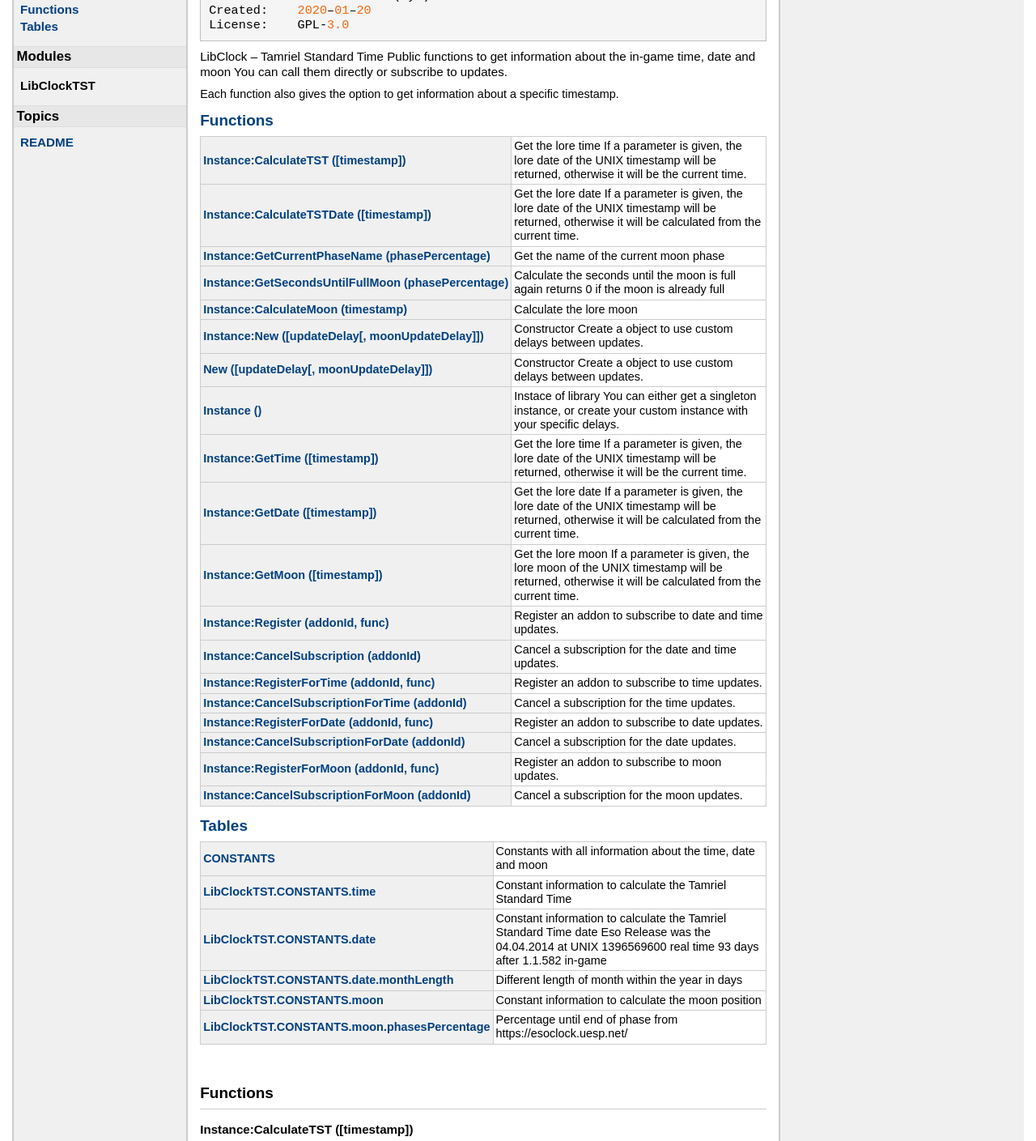
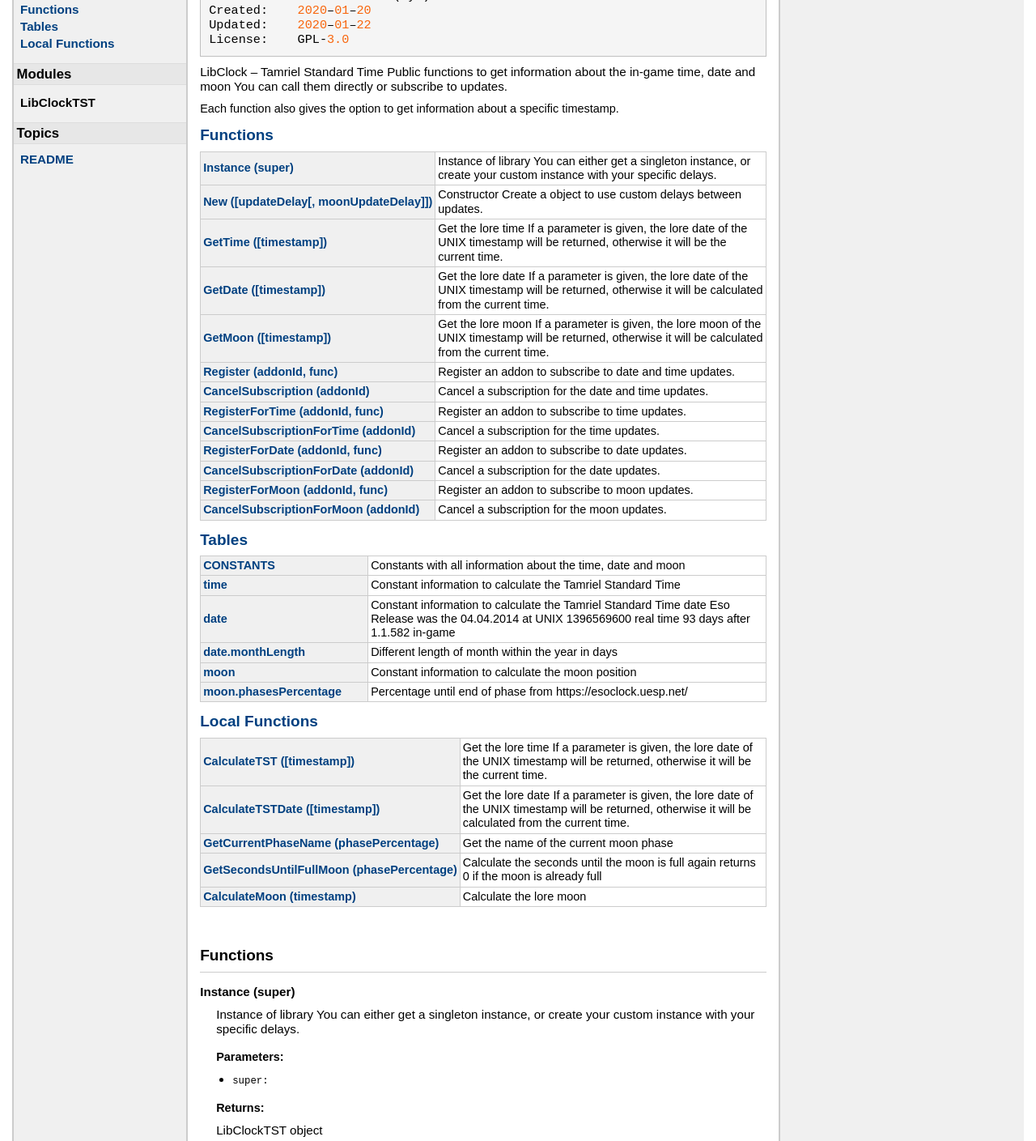
Before and after one commit to Tyxz/-ESO--ingame--LibClock---Tamriel-Standard-Time, a plain HTML site: page docs/index.html in a window 1280 px wide. Shown: the part 130-1539 px from the top of the page at 81% size. Drawn offline with Linux system fonts and the light colour scheme.

Commit message:
CONSTANTS now constant and functions only accessible from object

```diff
--- a/docs/index.html
+++ b/docs/index.html
@@ -31,6 +31,7 @@
 <ul>
 <li><a href="#Functions">Functions</a></li>
 <li><a href="#Tables">Tables</a></li>
+<li><a href="#Local_Functions">Local Functions</a></li>
 </ul>
 
 
@@ -48,10 +49,11 @@
 <div id="content">
 
 <h1>Module <code>LibClockTST</code></h1>
-<p>Project:    LibClock &ndash; Tamriel Standard Time
+<p>Location:   Lib/LibClockTST.lua
 <pre>
 Author:     Arne Rantzen (Tyx)
 Created:    <span class="number">2020</span>&ndash;<span class="number">01</span>&ndash;<span class="number">20</span>
+Updated:    <span class="number">2020</span>&ndash;<span class="number">01</span>&ndash;<span class="number">22</span>
 License:    GPL-<span class="number">3.0</span>
 </pre>
  LibClock &ndash; Tamriel Standard Time
@@ -63,34 +65,10 @@ License:    GPL-<span class="number">3.0</span>
 <h2><a href="#Functions">Functions</a></h2>
 <table class="function_list">
 	<tr>
-	<td class="name" nowrap><a href="#Instance:CalculateTST">Instance:CalculateTST ([timestamp])</a></td>
-	<td class="summary">Get the lore time
- If a parameter is given, the lore date of the UNIX timestamp will be returned,
- otherwise it will be the current time.</td>
-	</tr>
-	<tr>
-	<td class="name" nowrap><a href="#Instance:CalculateTSTDate">Instance:CalculateTSTDate ([timestamp])</a></td>
-	<td class="summary">Get the lore date
- If a parameter is given, the lore date of the UNIX timestamp will be returned,
- otherwise it will be calculated from the current time.</td>
-	</tr>
-	<tr>
-	<td class="name" nowrap><a href="#Instance:GetCurrentPhaseName">Instance:GetCurrentPhaseName (phasePercentage)</a></td>
-	<td class="summary">Get the name of the current moon phase</td>
-	</tr>
-	<tr>
-	<td class="name" nowrap><a href="#Instance:GetSecondsUntilFullMoon">Instance:GetSecondsUntilFullMoon (phasePercentage)</a></td>
-	<td class="summary">Calculate the seconds until the moon is full again
- returns 0 if the moon is already full</td>
-	</tr>
-	<tr>
-	<td class="name" nowrap><a href="#Instance:CalculateMoon">Instance:CalculateMoon (timestamp)</a></td>
-	<td class="summary">Calculate the lore moon</td>
-	</tr>
-	<tr>
-	<td class="name" nowrap><a href="#Instance:New">Instance:New ([updateDelay[, moonUpdateDelay]])</a></td>
-	<td class="summary">Constructor
- Create a object to use custom delays between updates.</td>
+	<td class="name" nowrap><a href="#Instance">Instance (super)</a></td>
+	<td class="summary">Instance of library
+ You can either get a singleton instance,
+ or create your custom instance with your specific delays.</td>
 	</tr>
 	<tr>
 	<td class="name" nowrap><a href="#New">New ([updateDelay[, moonUpdateDelay]])</a></td>
@@ -98,59 +76,53 @@ License:    GPL-<span class="number">3.0</span>
  Create a object to use custom delays between updates.</td>
 	</tr>
 	<tr>
-	<td class="name" nowrap><a href="#Instance">Instance ()</a></td>
-	<td class="summary">Instace of library
- You can either get a singleton instance,
- or create your custom instance with your specific delays.</td>
-	</tr>
-	<tr>
-	<td class="name" nowrap><a href="#Instance:GetTime">Instance:GetTime ([timestamp])</a></td>
+	<td class="name" nowrap><a href="#GetTime">GetTime ([timestamp])</a></td>
 	<td class="summary">Get the lore time
  If a parameter is given, the lore date of the UNIX timestamp will be returned,
  otherwise it will be the current time.</td>
 	</tr>
 	<tr>
-	<td class="name" nowrap><a href="#Instance:GetDate">Instance:GetDate ([timestamp])</a></td>
+	<td class="name" nowrap><a href="#GetDate">GetDate ([timestamp])</a></td>
 	<td class="summary">Get the lore date
  If a parameter is given, the lore date of the UNIX timestamp will be returned,
  otherwise it will be calculated from the current time.</td>
 	</tr>
 	<tr>
-	<td class="name" nowrap><a href="#Instance:GetMoon">Instance:GetMoon ([timestamp])</a></td>
+	<td class="name" nowrap><a href="#GetMoon">GetMoon ([timestamp])</a></td>
 	<td class="summary">Get the lore moon
  If a parameter is given, the lore moon of the UNIX timestamp will be returned,
  otherwise it will be calculated from the current time.</td>
 	</tr>
 	<tr>
-	<td class="name" nowrap><a href="#Instance:Register">Instance:Register (addonId, func)</a></td>
+	<td class="name" nowrap><a href="#Register">Register (addonId, func)</a></td>
 	<td class="summary">Register an addon to subscribe to date and time updates.</td>
 	</tr>
 	<tr>
-	<td class="name" nowrap><a href="#Instance:CancelSubscription">Instance:CancelSubscription (addonId)</a></td>
+	<td class="name" nowrap><a href="#CancelSubscription">CancelSubscription (addonId)</a></td>
 	<td class="summary">Cancel a subscription for the date and time updates.</td>
 	</tr>
 	<tr>
-	<td class="name" nowrap><a href="#Instance:RegisterForTime">Instance:RegisterForTime (addonId, func)</a></td>
+	<td class="name" nowrap><a href="#RegisterForTime">RegisterForTime (addonId, func)</a></td>
 	<td class="summary">Register an addon to subscribe to time updates.</td>
 	</tr>
 	<tr>
-	<td class="name" nowrap><a href="#Instance:CancelSubscriptionForTime">Instance:CancelSubscriptionForTime (addonId)</a></td>
+	<td class="name" nowrap><a href="#CancelSubscriptionForTime">CancelSubscriptionForTime (addonId)</a></td>
 	<td class="summary">Cancel a subscription for the time updates.</td>
 	</tr>
 	<tr>
-	<td class="name" nowrap><a href="#Instance:RegisterForDate">Instance:RegisterForDate (addonId, func)</a></td>
+	<td class="name" nowrap><a href="#RegisterForDate">RegisterForDate (addonId, func)</a></td>
 	<td class="summary">Register an addon to subscribe to date updates.</td>
 	</tr>
 	<tr>
-	<td class="name" nowrap><a href="#Instance:CancelSubscriptionForDate">Instance:CancelSubscriptionForDate (addonId)</a></td>
+	<td class="name" nowrap><a href="#CancelSubscriptionForDate">CancelSubscriptionForDate (addonId)</a></td>
 	<td class="summary">Cancel a subscription for the date updates.</td>
 	</tr>
 	<tr>
-	<td class="name" nowrap><a href="#Instance:RegisterForMoon">Instance:RegisterForMoon (addonId, func)</a></td>
+	<td class="name" nowrap><a href="#RegisterForMoon">RegisterForMoon (addonId, func)</a></td>
 	<td class="summary">Register an addon to subscribe to moon updates.</td>
 	</tr>
 	<tr>
-	<td class="name" nowrap><a href="#Instance:CancelSubscriptionForMoon">Instance:CancelSubscriptionForMoon (addonId)</a></td>
+	<td class="name" nowrap><a href="#CancelSubscriptionForMoon">CancelSubscriptionForMoon (addonId)</a></td>
 	<td class="summary">Cancel a subscription for the moon updates.</td>
 	</tr>
 </table>
@@ -161,26 +133,54 @@ License:    GPL-<span class="number">3.0</span>
 	<td class="summary">Constants with all information about the time, date and moon</td>
 	</tr>
 	<tr>
-	<td class="name" nowrap><a href="#LibClockTST.CONSTANTS.time">LibClockTST.CONSTANTS.time</a></td>
+	<td class="name" nowrap><a href="#time">time</a></td>
 	<td class="summary">Constant information to calculate the Tamriel Standard Time</td>
 	</tr>
 	<tr>
-	<td class="name" nowrap><a href="#LibClockTST.CONSTANTS.date">LibClockTST.CONSTANTS.date</a></td>
+	<td class="name" nowrap><a href="#date">date</a></td>
 	<td class="summary">Constant information to calculate the Tamriel Standard Time date
  Eso Release was the 04.04.2014 at UNIX 1396569600 real time
  93 days after 1.1.582 in-game</td>
 	</tr>
 	<tr>
-	<td class="name" nowrap><a href="#LibClockTST.CONSTANTS.date.monthLength">LibClockTST.CONSTANTS.date.monthLength</a></td>
+	<td class="name" nowrap><a href="#date.monthLength">date.monthLength</a></td>
 	<td class="summary">Different length of month within the year in days</td>
 	</tr>
 	<tr>
-	<td class="name" nowrap><a href="#LibClockTST.CONSTANTS.moon">LibClockTST.CONSTANTS.moon</a></td>
+	<td class="name" nowrap><a href="#moon">moon</a></td>
 	<td class="summary">Constant information to calculate the moon position</td>
 	</tr>
 	<tr>
-	<td class="name" nowrap><a href="#LibClockTST.CONSTANTS.moon.phasesPercentage">LibClockTST.CONSTANTS.moon.phasesPercentage</a></td>
+	<td class="name" nowrap><a href="#moon.phasesPercentage">moon.phasesPercentage</a></td>
 	<td class="summary">Percentage until end of phase  from https://esoclock.uesp.net/</td>
+	</tr>
+</table>
+<h2><a href="#Local_Functions">Local Functions</a></h2>
+<table class="function_list">
+	<tr>
+	<td class="name" nowrap><a href="#CalculateTST">CalculateTST ([timestamp])</a></td>
+	<td class="summary">Get the lore time
+ If a parameter is given, the lore date of the UNIX timestamp will be returned,
+ otherwise it will be the current time.</td>
+	</tr>
+	<tr>
+	<td class="name" nowrap><a href="#CalculateTSTDate">CalculateTSTDate ([timestamp])</a></td>
+	<td class="summary">Get the lore date
+ If a parameter is given, the lore date of the UNIX timestamp will be returned,
+ otherwise it will be calculated from the current time.</td>
+	</tr>
+	<tr>
+	<td class="name" nowrap><a href="#GetCurrentPhaseName">GetCurrentPhaseName (phasePercentage)</a></td>
+	<td class="summary">Get the name of the current moon phase</td>
+	</tr>
+	<tr>
+	<td class="name" nowrap><a href="#GetSecondsUntilFullMoon">GetSecondsUntilFullMoon (phasePercentage)</a></td>
+	<td class="summary">Calculate the seconds until the moon is full again
+ returns 0 if the moon is already full</td>
+	</tr>
+	<tr>
+	<td class="name" nowrap><a href="#CalculateMoon">CalculateMoon (timestamp)</a></td>
+	<td class="summary">Calculate the lore moon</td>
 	</tr>
 </table>
 
@@ -192,167 +192,27 @@ License:    GPL-<span class="number">3.0</span>
 
     <dl class="function">
     <dt>
-    <a name = "Instance:CalculateTST"></a>
-    <strong>Instance:CalculateTST ([timestamp])</strong>
+    <a name = "Instance"></a>
+    <strong>Instance (super)</strong>
     </dt>
     <dd>
-    Get the lore time
- If a parameter is given, the lore date of the UNIX timestamp will be returned,
- otherwise it will be the current time.
+    Instance of library
+ You can either get a singleton instance,
+ or create your custom instance with your specific delays.
 
 
     <h3>Parameters:</h3>
     <ul>
-        <li><span class="parameter">timestamp</span>
-         UNIX timestamp in s
-         (<em>optional</em>)
+        <li><span class="parameter">super</span>
+
+
         </li>
     </ul>
 
     <h3>Returns:</h3>
     <ol>
 
-        {hour, minute, second} table
-    </ol>
-
-
-
-
-</dd>
-    <dt>
-    <a name = "Instance:CalculateTSTDate"></a>
-    <strong>Instance:CalculateTSTDate ([timestamp])</strong>
-    </dt>
-    <dd>
-    Get the lore date
- If a parameter is given, the lore date of the UNIX timestamp will be returned,
- otherwise it will be calculated from the current time.
-
-
-    <h3>Parameters:</h3>
-    <ul>
-        <li><span class="parameter">timestamp</span>
-         UNIX timestamp in s
-         (<em>optional</em>)
-        </li>
-    </ul>
-
-    <h3>Returns:</h3>
-    <ol>
-
-        {era, year, month, day, weekDay} table
-    </ol>
-
-
-
-
-</dd>
-    <dt>
-    <a name = "Instance:GetCurrentPhaseName"></a>
-    <strong>Instance:GetCurrentPhaseName (phasePercentage)</strong>
-    </dt>
-    <dd>
-    Get the name of the current moon phase
-
-
-    <h3>Parameters:</h3>
-    <ul>
-        <li><span class="parameter">phasePercentage</span>
-         percentage already pased in the current phase
-        </li>
-    </ul>
-
-    <h3>Returns:</h3>
-    <ol>
-
-        current moon phase string
-    </ol>
-
-
-
-
-</dd>
-    <dt>
-    <a name = "Instance:GetSecondsUntilFullMoon"></a>
-    <strong>Instance:GetSecondsUntilFullMoon (phasePercentage)</strong>
-    </dt>
-    <dd>
-    Calculate the seconds until the moon is full again
- returns 0 if the moon is already full
-
-
-    <h3>Parameters:</h3>
-    <ul>
-        <li><span class="parameter">phasePercentage</span>
-         percentage already pased in the current phase
-        </li>
-    </ul>
-
-    <h3>Returns:</h3>
-    <ol>
-
-        number of seconds until the moon is full again
-    </ol>
-
-
-
-
-</dd>
-    <dt>
-    <a name = "Instance:CalculateMoon"></a>
-    <strong>Instance:CalculateMoon (timestamp)</strong>
-    </dt>
-    <dd>
-    Calculate the lore moon
-
-
-    <h3>Parameters:</h3>
-    <ul>
-        <li><span class="parameter">timestamp</span>
-         UNIX to be calculated from
-        </li>
-    </ul>
-
-    <h3>Returns:</h3>
-    <ol>
-
-        <p> moon object { percentageOfPhaseDone, currentPhaseName, isWaxing,</p>
-
-<pre><code>  percentageOfCurrentPhaseDone, secondsUntilNextPhase, daysUntilNextPhase,
-  secondsUntilFullMoon, daysUntilFullMoon, percentageOfFullMoon }
-</code></pre>
-
-    </ol>
-
-
-
-
-</dd>
-    <dt>
-    <a name = "Instance:New"></a>
-    <strong>Instance:New ([updateDelay[, moonUpdateDelay]])</strong>
-    </dt>
-    <dd>
-    Constructor
- Create a object to use custom delays between updates.
-
-
-    <h3>Parameters:</h3>
-    <ul>
-        <li><span class="parameter">updateDelay</span>
-         delays between two updates in ms to calculate the time and date
-         (<em>optional</em>)
-        </li>
-        <li><span class="parameter">moonUpdateDelay</span>
-         delays between two updates in ms to calculate the moon
-         (<em>optional</em>)
-        </li>
-    </ul>
-
-    <h3>Returns:</h3>
-    <ol>
-
-        Instance object
+        LibClockTST object
     </ol>
 
 
@@ -392,29 +252,8 @@ License:    GPL-<span class="number">3.0</span>
 
 </dd>
     <dt>
-    <a name = "Instance"></a>
-    <strong>Instance ()</strong>
-    </dt>
-    <dd>
-    Instace of library
- You can either get a singleton instance,
- or create your custom instance with your specific delays.
-
-
-
-    <h3>Returns:</h3>
-    <ol>
-
-        LibClockTST object
-    </ol>
-
-
-
-
-</dd>
-    <dt>
-    <a name = "Instance:GetTime"></a>
-    <strong>Instance:GetTime ([timestamp])</strong>
+    <a name = "GetTime"></a>
+    <strong>GetTime ([timestamp])</strong>
     </dt>
     <dd>
     Get the lore time
@@ -441,8 +280,8 @@ License:    GPL-<span class="number">3.0</span>
 
 </dd>
     <dt>
-    <a name = "Instance:GetDate"></a>
-    <strong>Instance:GetDate ([timestamp])</strong>
+    <a name = "GetDate"></a>
+    <strong>GetDate ([timestamp])</strong>
     </dt>
     <dd>
     Get the lore date
@@ -469,8 +308,8 @@ License:    GPL-<span class="number">3.0</span>
 
 </dd>
     <dt>
-    <a name = "Instance:GetMoon"></a>
-    <strong>Instance:GetMoon ([timestamp])</strong>
+    <a name = "GetMoon"></a>
+    <strong>GetMoon ([timestamp])</strong>
     </dt>
     <dd>
     Get the lore moon
@@ -502,8 +341,8 @@ License:    GPL-<span class="number">3.0</span>
 
 </dd>
     <dt>
-    <a name = "Instance:Register"></a>
-    <strong>Instance:Register (addonId, func)</strong>
+    <a name = "Register"></a>
+    <strong>Register (addonId, func)</strong>
     </dt>
     <dd>
     Register an addon to subscribe to date and time updates.
@@ -525,8 +364,8 @@ License:    GPL-<span class="number">3.0</span>
 
 </dd>
     <dt>
-    <a name = "Instance:CancelSubscription"></a>
-    <strong>Instance:CancelSubscription (addonId)</strong>
+    <a name = "CancelSubscription"></a>
+    <strong>CancelSubscription (addonId)</strong>
     </dt>
     <dd>
     Cancel a subscription for the date and time updates.
@@ -546,8 +385,8 @@ License:    GPL-<span class="number">3.0</span>
 
 </dd>
     <dt>
-    <a name = "Instance:RegisterForTime"></a>
-    <strong>Instance:RegisterForTime (addonId, func)</strong>
+    <a name = "RegisterForTime"></a>
+    <strong>RegisterForTime (addonId, func)</strong>
     </dt>
     <dd>
     Register an addon to subscribe to time updates.
@@ -567,14 +406,14 @@ License:    GPL-<span class="number">3.0</span>
 
     <h3>See also:</h3>
     <ul>
-         <a href="index.html#Instance:Register">LibClockTST:Register</a>
+         <a href="index.html#Register">LibClockTST:Register</a>
     </ul>
 
 
 </dd>
     <dt>
-    <a name = "Instance:CancelSubscriptionForTime"></a>
-    <strong>Instance:CancelSubscriptionForTime (addonId)</strong>
+    <a name = "CancelSubscriptionForTime"></a>
+    <strong>CancelSubscriptionForTime (addonId)</strong>
     </dt>
     <dd>
     Cancel a subscription for the time updates.
@@ -591,14 +430,14 @@ License:    GPL-<span class="number">3.0</span>
 
     <h3>See also:</h3>
     <ul>
-         <a href="index.html#Instance:CancelSubscription">LibClockTST:CancelSubscription</a>
+         <a href="index.html#CancelSubscription">LibClockTST:CancelSubscription</a>
     </ul>
 
 
 </dd>
     <dt>
-    <a name = "Instance:RegisterForDate"></a>
-    <strong>Instance:RegisterForDate (addonId, func)</strong>
+    <a name = "RegisterForDate"></a>
+    <strong>RegisterForDate (addonId, func)</strong>
     </dt>
     <dd>
     Register an addon to subscribe to date updates.
@@ -618,14 +457,14 @@ License:    GPL-<span class="number">3.0</span>
 
     <h3>See also:</h3>
     <ul>
-         <a href="index.html#Instance:Register">LibClockTST:Register</a>
+         <a href="index.html#Register">LibClockTST:Register</a>
     </ul>
 
 
 </dd>
     <dt>
-    <a name = "Instance:CancelSubscriptionForDate"></a>
-    <strong>Instance:CancelSubscriptionForDate (addonId)</strong>
+    <a name = "CancelSubscriptionForDate"></a>
+    <strong>CancelSubscriptionForDate (addonId)</strong>
     </dt>
     <dd>
     Cancel a subscription for the date updates.
@@ -642,14 +481,14 @@ License:    GPL-<span class="number">3.0</span>
 
     <h3>See also:</h3>
     <ul>
-         <a href="index.html#Instance:CancelSubscription">LibClockTST:CancelSubscription</a>
+         <a href="index.html#CancelSubscription">LibClockTST:CancelSubscription</a>
     </ul>
 
 
 </dd>
     <dt>
-    <a name = "Instance:RegisterForMoon"></a>
-    <strong>Instance:RegisterForMoon (addonId, func)</strong>
+    <a name = "RegisterForMoon"></a>
+    <strong>RegisterForMoon (addonId, func)</strong>
     </dt>
     <dd>
     Register an addon to subscribe to moon updates.
@@ -669,20 +508,14 @@ License:    GPL-<span class="number">3.0</span>
 
     <h3>See also:</h3>
     <ul>
-         <a href="index.html#Instance:Register">LibClockTST:Register</a>
+         <a href="index.html#Register">LibClockTST:Register</a>
     </ul>
 
-    <h3>Usage:</h3>
-    <ul>
-        <pre class="example">moon = { percentageOfPhaseDone, currentPhaseName, isWaxing,
-     percentageOfCurrentPhaseDone, secondsUntilNextPhase, daysUntilNextPhase,
-     secondsUntilFullMoon, daysUntilFullMoon, percentageOfFullMoon }</pre>
-    </ul>
 
 </dd>
     <dt>
-    <a name = "Instance:CancelSubscriptionForMoon"></a>
-    <strong>Instance:CancelSubscriptionForMoon (addonId)</strong>
+    <a name = "CancelSubscriptionForMoon"></a>
+    <strong>CancelSubscriptionForMoon (addonId)</strong>
     </dt>
     <dd>
     Cancel a subscription for the moon updates.
@@ -699,7 +532,7 @@ License:    GPL-<span class="number">3.0</span>
 
     <h3>See also:</h3>
     <ul>
-         <a href="index.html#Instance:CancelSubscription">LibClockTST:CancelSubscription</a>
+         <a href="index.html#CancelSubscription">LibClockTST:CancelSubscription</a>
     </ul>
 
 
@@ -735,8 +568,8 @@ License:    GPL-<span class="number">3.0</span>
 
 </dd>
     <dt>
-    <a name = "LibClockTST.CONSTANTS.time"></a>
-    <strong>LibClockTST.CONSTANTS.time</strong>
+    <a name = "time"></a>
+    <strong>time</strong>
     </dt>
     <dd>
     Constant information to calculate the Tamriel Standard Time
@@ -764,8 +597,8 @@ License:    GPL-<span class="number">3.0</span>
 
 </dd>
     <dt>
-    <a name = "LibClockTST.CONSTANTS.date"></a>
-    <strong>LibClockTST.CONSTANTS.date</strong>
+    <a name = "date"></a>
+    <strong>date</strong>
     </dt>
     <dd>
     Constant information to calculate the Tamriel Standard Time date
@@ -798,8 +631,8 @@ License:    GPL-<span class="number">3.0</span>
 
 </dd>
     <dt>
-    <a name = "LibClockTST.CONSTANTS.date.monthLength"></a>
-    <strong>LibClockTST.CONSTANTS.date.monthLength</strong>
+    <a name = "date.monthLength"></a>
+    <strong>date.monthLength</strong>
     </dt>
     <dd>
     Different length of month within the year in days
@@ -851,8 +684,8 @@ License:    GPL-<span class="number">3.0</span>
 
 </dd>
     <dt>
-    <a name = "LibClockTST.CONSTANTS.moon"></a>
-    <strong>LibClockTST.CONSTANTS.moon</strong>
+    <a name = "moon"></a>
+    <strong>moon</strong>
     </dt>
     <dd>
     Constant information to calculate the moon position
@@ -887,8 +720,8 @@ License:    GPL-<span class="number">3.0</span>
 
 </dd>
     <dt>
-    <a name = "LibClockTST.CONSTANTS.moon.phasesPercentage"></a>
-    <strong>LibClockTST.CONSTANTS.moon.phasesPercentage</strong>
+    <a name = "moon.phasesPercentage"></a>
+    <strong>moon.phasesPercentage</strong>
     </dt>
     <dd>
     Percentage until end of phase  from https://esoclock.uesp.net/
@@ -912,13 +745,154 @@ License:    GPL-<span class="number">3.0</span>
 
 </dd>
 </dl>
+    <h2 class="section-header "><a name="Local_Functions"></a>Local Functions</h2>
+
+    <dl class="function">
+    <dt>
+    <a name = "CalculateTST"></a>
+    <strong>CalculateTST ([timestamp])</strong>
+    </dt>
+    <dd>
+    Get the lore time
+ If a parameter is given, the lore date of the UNIX timestamp will be returned,
+ otherwise it will be the current time.
+
+
+    <h3>Parameters:</h3>
+    <ul>
+        <li><span class="parameter">timestamp</span>
+         UNIX timestamp in s
+         (<em>optional</em>)
+        </li>
+    </ul>
+
+    <h3>Returns:</h3>
+    <ol>
+
+        {hour, minute, second} table
+    </ol>
+
+
+
+
+</dd>
+    <dt>
+    <a name = "CalculateTSTDate"></a>
+    <strong>CalculateTSTDate ([timestamp])</strong>
+    </dt>
+    <dd>
+    Get the lore date
+ If a parameter is given, the lore date of the UNIX timestamp will be returned,
+ otherwise it will be calculated from the current time.
+
+
+    <h3>Parameters:</h3>
+    <ul>
+        <li><span class="parameter">timestamp</span>
+         UNIX timestamp in s
+         (<em>optional</em>)
+        </li>
+    </ul>
+
+    <h3>Returns:</h3>
+    <ol>
+
+        {era, year, month, day, weekDay} table
+    </ol>
+
+
+
+
+</dd>
+    <dt>
+    <a name = "GetCurrentPhaseName"></a>
+    <strong>GetCurrentPhaseName (phasePercentage)</strong>
+    </dt>
+    <dd>
+    Get the name of the current moon phase
+
+
+    <h3>Parameters:</h3>
+    <ul>
+        <li><span class="parameter">phasePercentage</span>
+         percentage already pased in the current phase
+        </li>
+    </ul>
+
+    <h3>Returns:</h3>
+    <ol>
+
+        current moon phase string
+    </ol>
+
+
+
+
+</dd>
+    <dt>
+    <a name = "GetSecondsUntilFullMoon"></a>
+    <strong>GetSecondsUntilFullMoon (phasePercentage)</strong>
+    </dt>
+    <dd>
+    Calculate the seconds until the moon is full again
+ returns 0 if the moon is already full
+
+
+    <h3>Parameters:</h3>
+    <ul>
+        <li><span class="parameter">phasePercentage</span>
+         percentage already pased in the current phase
+        </li>
+    </ul>
+
+    <h3>Returns:</h3>
+    <ol>
+
+        number of seconds until the moon is full again
+    </ol>
+
+
+
+
+</dd>
+    <dt>
+    <a name = "CalculateMoon"></a>
+    <strong>CalculateMoon (timestamp)</strong>
+    </dt>
+    <dd>
+    Calculate the lore moon
+
+
+    <h3>Parameters:</h3>
+    <ul>
+        <li><span class="parameter">timestamp</span>
+         UNIX to be calculated from
+        </li>
+    </ul>
+
+    <h3>Returns:</h3>
+    <ol>
+
+        <p> moon object { percentageOfPhaseDone, currentPhaseName, isWaxing,</p>
+
+<pre><code>  percentageOfCurrentPhaseDone, secondsUntilNextPhase, daysUntilNextPhase,
+  secondsUntilFullMoon, daysUntilFullMoon, percentageOfFullMoon }
+</code></pre>
+
+    </ol>
+
+
+
+
+</dd>
+</dl>
 
 
 </div> <!-- id="content" -->
 </div> <!-- id="main" -->
 <div id="about">
 <i>generated by <a href="http://github.com/stevedonovan/LDoc">LDoc 1.4.6</a></i>
-<i style="float:right;">Last updated 2020-02-11 04:33:21 </i>
+<i style="float:right;">Last updated 2020-02-11 16:42:04 </i>
 </div> <!-- id="about" -->
 </div> <!-- id="container" -->
 </body>
```
Also changed, not shown: docs/topics/README.md.html (+1 -1 lines), 5 other files.
